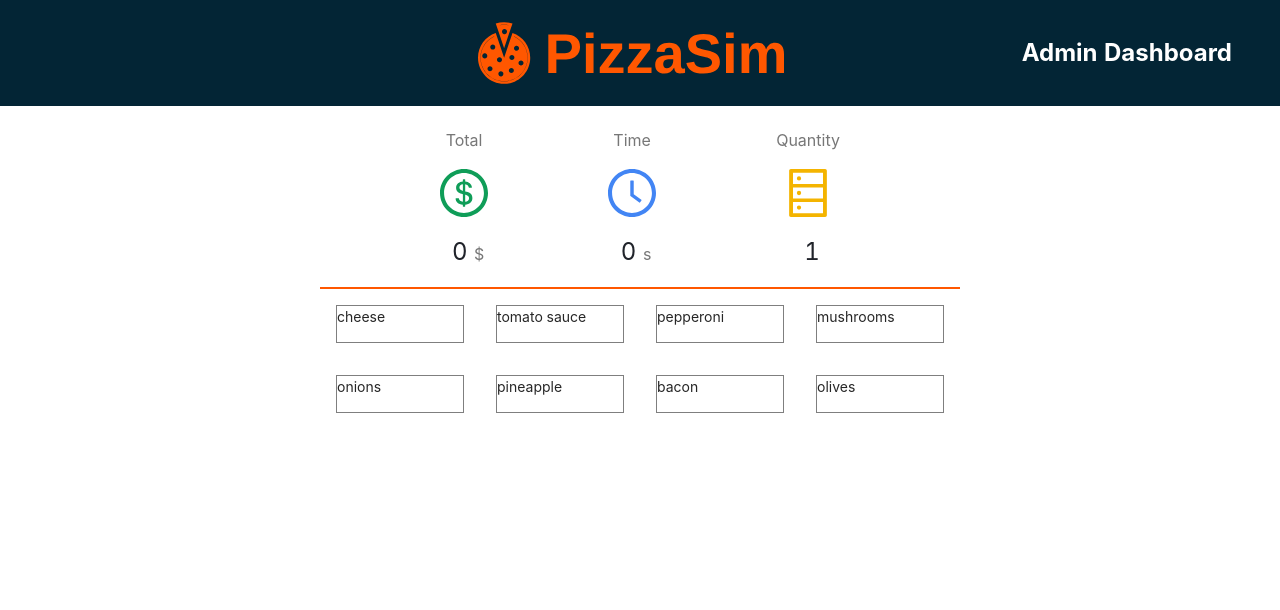
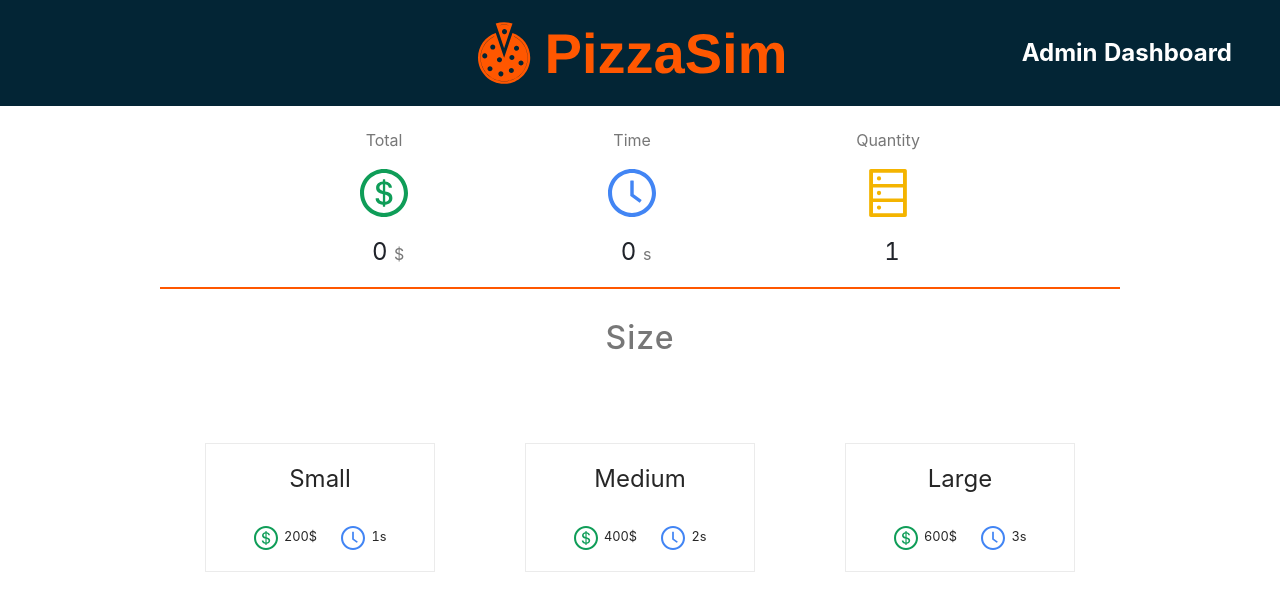
Before and after one commit to dejvid98/PizzaSim-Client, a React (Create React App) app: page /neworder in a window 1280 px wide. Shown: the top 610 px of the page. Built offline with nearby package versions, Linux system fonts and the light colour scheme.

Commit message:
Redisgn && size

```diff
--- a/src/Layout/Navbar.js
+++ b/src/Layout/Navbar.js
@@ -8,7 +8,7 @@ import { Link } from 'react-router-dom';
 const Navbar = () => {
   return (
     <div className={styles.container}>
-      <Link className={styles.logo}>
+      <Link className={styles.logo} to='/'>
         <img src='Logo.svg' alt='Pizza logo' />
       </Link>
       <Link className={styles.adminLink}>Admin Dashboard</Link>
--- a/src/NewOrder/NewOrder.js
+++ b/src/NewOrder/NewOrder.js
@@ -1,5 +1,5 @@
 // Libraries imports
-import React from 'react';
+import React, { useState } from 'react';
 import {
   DollarOutlined,
   ClockCircleOutlined,
@@ -12,6 +12,7 @@ import Navbar from '../Layout/Navbar';
 import ingredients from './ingredients';
 
 const NewOrder = () => {
+  const [orderStep, setOrderStep] = useState('size');
   const capitalizeFirstLetter = (string) => {
     return string.charAt(0).toUpperCase() + string.slice(1);
   };
@@ -42,13 +43,82 @@ const NewOrder = () => {
           </p>
         </div>
       </div>
-      <div className={styles.ingWrapper}>
-        {ingredients.map((item) => (
-          <div className={styles.ingredient}>
-            <p>{item.name}</p>
+      {orderStep === 'size' ? (
+        <div className={styles.mainStepWrapper}>
+          <h3 className={styles.ingredientHeading}>Size</h3>
+          <div className={styles.ingWrapper}>
+            <div className={styles.sizeWrapper}>
+              <p>Small</p>
+              <div className={styles.values}>
+                <div className={styles.moneyValueWrapper}>
+                  <DollarOutlined />
+                  <p>200$</p>
+                </div>
+                <div className={styles.timeValueWrapper}>
+                  <ClockCircleOutlined />
+                  <p>1s</p>
+                </div>
+              </div>
+            </div>
+            <div className={styles.sizeWrapper}>
+              <p>Medium</p>
+              <div className={styles.values}>
+                <div className={styles.moneyValueWrapper}>
+                  <DollarOutlined />
+                  <p>400$</p>
+                </div>
+                <div className={styles.timeValueWrapper}>
+                  <ClockCircleOutlined />
+                  <p>2s</p>
+                </div>
+              </div>
+            </div>
+            <div className={styles.sizeWrapper}>
+              <p>Large</p>
+              <div className={styles.values}>
+                <div className={styles.moneyValueWrapper}>
+                  <DollarOutlined />
+                  <p>600$</p>
+                </div>
+                <div className={styles.timeValueWrapper}>
+                  <ClockCircleOutlined />
+                  <p>3s</p>
+                </div>
+              </div>
+            </div>
           </div>
-        ))}
-      </div>
+        </div>
+      ) : null}
+
+      {orderStep === 'ing' ? (
+        <div className={styles.mainStepWrapper}>
+          <h3 className={styles.ingredientHeading}>Ingredients</h3>
+          <div className={styles.ingWrapper}>
+            {ingredients.map((item) => (
+              <div className={styles.ingredient}>
+                <div className={styles.imageWrapper}>
+                  <img src={item.picture} alt='food' />
+                </div>
+                <div className={styles.textWrapper}>
+                  <p className={styles.ingName}>
+                    {capitalizeFirstLetter(item.name)}
+                  </p>
+                  <div className={styles.valuesWrapper}>
+                    <div className={styles.moneyValueWrapper}>
+                      <DollarOutlined />
+                      <p>{item.price}$</p>
+                    </div>
+                    <div className={styles.timeValueWrapper}>
+                      <ClockCircleOutlined />
+                      <p>{item.time}s</p>
+                    </div>
+                  </div>
+                </div>
+              </div>
+            ))}
+          </div>
+        </div>
+      ) : null}
     </div>
   );
 };
--- a/src/NewOrder/NewOrder.module.scss
+++ b/src/NewOrder/NewOrder.module.scss
@@ -11,7 +11,7 @@
     justify-content: space-evenly;
     align-items: center;
     border-bottom: 2px solid #ff5700;
-    width: 50vw;
+    width: 75vw;
 
     .iconWrapper {
       display: flex;
@@ -50,15 +50,143 @@
     }
   }
 
+  .ingredientHeading {
+    margin: 1.5rem 0rem 3rem 0rem;
+    font-size: 2rem;
+    color: #777;
+    letter-spacing: 1px;
+  }
+
   .ingWrapper {
     display: flex;
     justify-content: space-around;
     flex-wrap: wrap;
-    width: 50vw;
+    width: 75vw;
+
     .ingredient {
-      border: 1px solid rgba(0, 0, 0, 0.5);
+      border: 1px solid rgba(0, 0, 0, 0.08);
+      border-radius: 5px;
+      padding: 1rem 1.1rem 1rem 0rem;
       margin: 1rem;
-      flex-basis: 20%;
+      flex-basis: 22.6%;
+      display: flex;
+      justify-content: center;
+      align-items: center;
+      transition: all 0.2s linear;
+      cursor: pointer;
+
+      &:hover {
+        border-color: #4285f4;
+      }
+
+      .imageWrapper {
+        border-radius: 20rem;
+        width: 10rem;
+        height: 7rem;
+        margin-right: auto;
+        position: relative;
+        left: 1rem;
+        img {
+          border-radius: 20rem;
+          height: 7rem;
+          width: 7rem;
+        }
+      }
+
+      .textWrapper {
+        display: flex;
+        justify-content: center;
+        align-items: flex-start;
+        flex-direction: column;
+        height: 100%;
+        margin-right: auto;
+
+        :first-child {
+          font-size: 1.2rem;
+        }
+
+        .valuesWrapper {
+          display: flex;
+        }
+      }
     }
   }
 }
+
+.ingName {
+  font-size: 1.5rem !important;
+}
+
+.moneyValueWrapper {
+  display: flex;
+  justify-content: center;
+  align-items: center;
+  :first-child {
+    color: #0f9d58;
+    margin-right: 0.2rem;
+  }
+  :nth-child(2) {
+    font-size: 0.8rem;
+    position: relative;
+    top: 0.3rem;
+    margin-right: 1.5rem;
+  }
+}
+
+.timeValueWrapper {
+  display: flex;
+  justify-content: center;
+  align-items: center;
+  :first-child {
+    color: #4285f4;
+    margin-right: 0.2rem;
+  }
+  :nth-child(2) {
+    font-size: 0.8rem;
+    position: relative;
+    top: 0.3rem;
+  }
+}
+
+.sizeWrapper {
+  display: flex;
+  justify-content: center;
+  align-items: center;
+  flex-direction: column;
+  margin-top: 2rem;
+  margin-bottom: 2rem;
+  border: 1px solid rgba(0, 0, 0, 0.08);
+  padding: 1rem 3rem;
+  font-size: 1.5rem;
+  cursor: pointer;
+  transition: all 0.2s linear;
+
+  &:hover {
+    border-color: #4285f4;
+  }
+
+  .values {
+    display: flex;
+    justify-content: center;
+    align-items: center;
+  }
+}
+
+.mainStepWrapper {
+  display: flex;
+  justify-content: center;
+  align-items: center;
+  flex-direction: column;
+  animation: moveInFromBottom 0.4s ease-out;
+}
+
+@keyframes moveInFromBottom {
+  0% {
+    opacity: 0;
+    transform: translateY(20rem);
+  }
+  100% {
+    opacity: 1;
+    transform: translateY(0rem);
+  }
+}
--- a/src/NewOrder/ingredients.js
+++ b/src/NewOrder/ingredients.js
@@ -11,7 +11,7 @@ export default [
     price: 5,
     time: 100,
     picture:
-      'https://images.unsplash.com/photo-1576856497337-4f2be24683da?ixlib=rb-1.2.1&ixid=eyJhcHBfaWQiOjEyMDd9&auto=format&fit=crop&w=1282&q=80',
+      'https://images.unsplash.com/photo-1571680322279-a226e6a4cc2a?ixlib=rb-1.2.1&ixid=eyJhcHBfaWQiOjEyMDd9&auto=format&fit=crop&w=805&q=80',
   },
   {
     name: 'pepperoni',
@@ -25,7 +25,7 @@ export default [
     price: 13,
     time: 180,
     picture:
-      'https://images.unsplash.com/photo-1583328439472-8130d925d63c?ixlib=rb-1.2.1&ixid=eyJhcHBfaWQiOjEyMDd9&auto=format&fit=crop&w=1396&q=80',
+      'https://images.unsplash.com/photo-1583328652090-c95291f8cdd8?ixlib=rb-1.2.1&ixid=eyJhcHBfaWQiOjEyMDd9&auto=format&fit=crop&w=837&q=80',
   },
   {
     name: 'onions',
@@ -39,7 +39,7 @@ export default [
     price: 8,
     time: 190,
     picture:
-      'https://images.unsplash.com/photo-1566071732121-8f2669919fe5?ixlib=rb-1.2.1&ixid=eyJhcHBfaWQiOjEyMDd9&auto=format&fit=crop&w=700&q=80',
+      'https://images.unsplash.com/photo-1591519032431-61846409b320?ixlib=rb-1.2.1&ixid=eyJhcHBfaWQiOjEyMDd9&auto=format&fit=crop&w=1400&q=80',
   },
   {
     name: 'bacon',
```
Also changed, not shown: store/userCart.js (+19 -2 lines).
